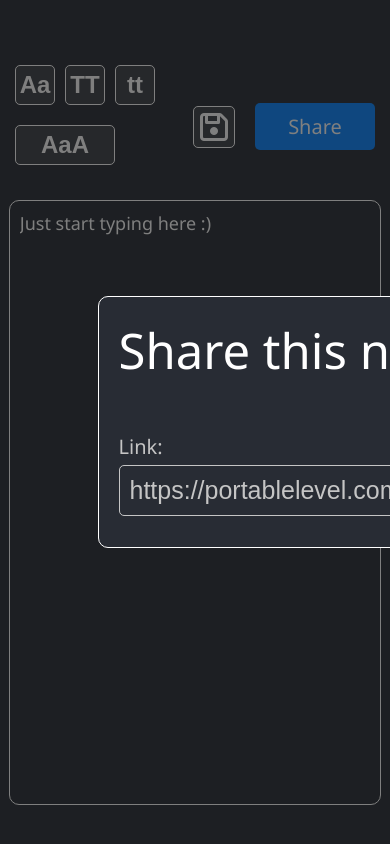
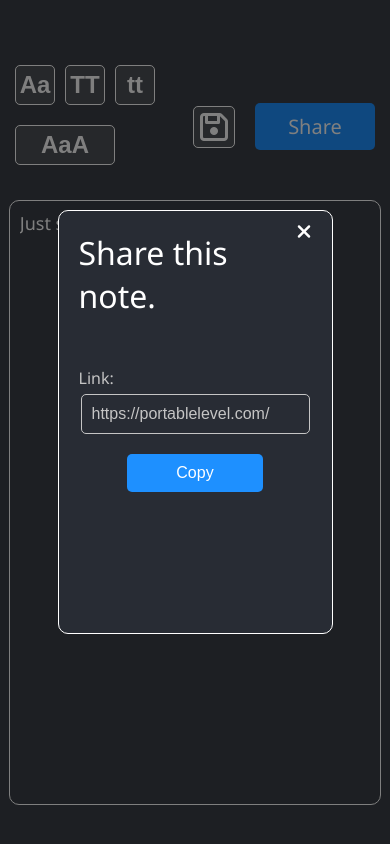
Before and after one commit to jpssantiago/onlinenotepad, a React (Create React App) app: page / in a window 390 px wide. Both pictures are taken after a click on the button "Share". Built offline with nearby package versions, Linux system fonts and the light colour scheme; no server answers.

Commit message:
Fixed responsive layout

```diff
--- a/src/components/Popup/styles.css
+++ b/src/components/Popup/styles.css
@@ -99,3 +99,96 @@
 
     transition: all .2s ease-in-out;
 }
+
+@media (max-width: 800px) {
+    .popup {
+        position: fixed;
+        width: 100%;
+        height: 100%;
+
+        top: 0;
+        left: 0;
+        right: 0;
+        bottom: 0;
+        margin: auto;
+
+        background-color: rgba(0,0,0, 0.5);
+    }
+
+    .popup-inner {
+        position: absolute;
+        width: 70%;
+        height: 50%;
+
+        left: 10%;
+        right: 10%;
+        top: 10%;
+        bottom: 10%;
+        margin: auto;
+
+        font-family: 'Segoe UI', Tahoma, Geneva, Verdana, sans-serif;
+
+        border: 1px solid white;
+        border-radius: 10px;
+
+        display: flex;
+        flex-direction: column;
+
+        background: #282C34;
+    }
+
+    .popup-inner-header h1 {
+        padding: 20px;
+        padding-bottom: 0;
+
+        font-size: 2rem;
+        font-weight: normal;
+    }
+
+    .popup-inner p {
+        padding-left: 20px;
+        padding-top: 50px;
+
+        color: #C5C5C5;
+        font-size: 1rem;
+    }
+
+    .popup-inner-bottom {
+        display: flex;
+        flex-direction: column;
+        justify-items: center;
+        align-items: center;
+    }
+
+    .popup-inner-bottom input {
+        margin: 20px;
+        margin-top: 5px;
+        padding: 10px;
+
+        color: #C5C5C5;
+        background: #282C34;
+
+        font-size: 1rem;
+
+        border: 1px solid #C5C5C5;
+        border-radius: 5px;
+    }
+
+    .popup-inner-bottom button {
+        padding: 10px;
+
+        font-size: 1rem;
+        font-weight: normal;
+
+        width: 50%;
+
+        color: white;
+        background: #1E90FF;
+
+        border: 0;
+        border-radius: 5px;
+
+        cursor: pointer;
+        outline: none;
+    }
+}
--- a/src/services/api.js
+++ b/src/services/api.js
@@ -1,7 +1,9 @@
 import axios from 'axios';
 
 const api = axios.create({
-    baseURL: 'http://159.65.219.48:3030'
+    baseURL: 'https://api.portablelevel.com:443'
 });
 
 export default api;
+
+// baseURL: 'https://138.197.224.184:3030'
```
Also changed, not shown: 1 other file (tests, documents, lock files or other folders).
